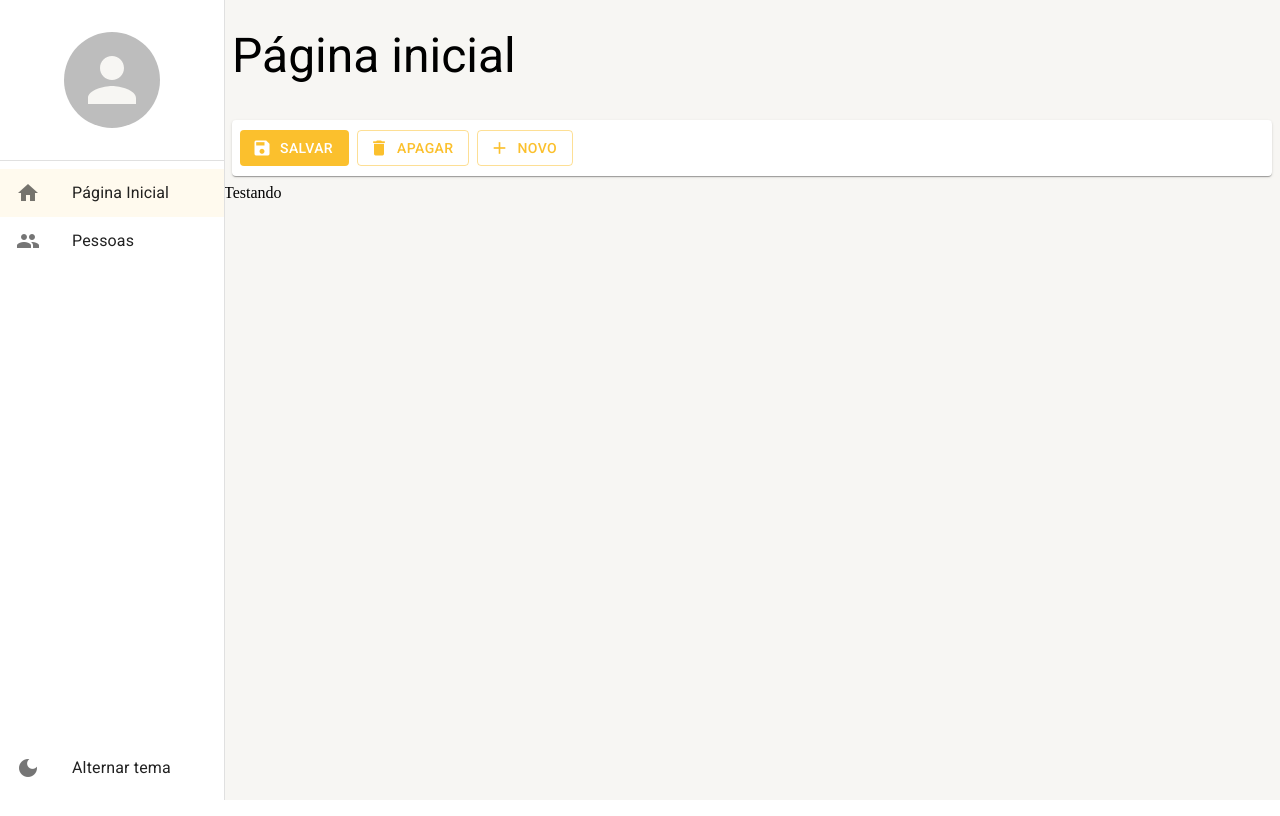
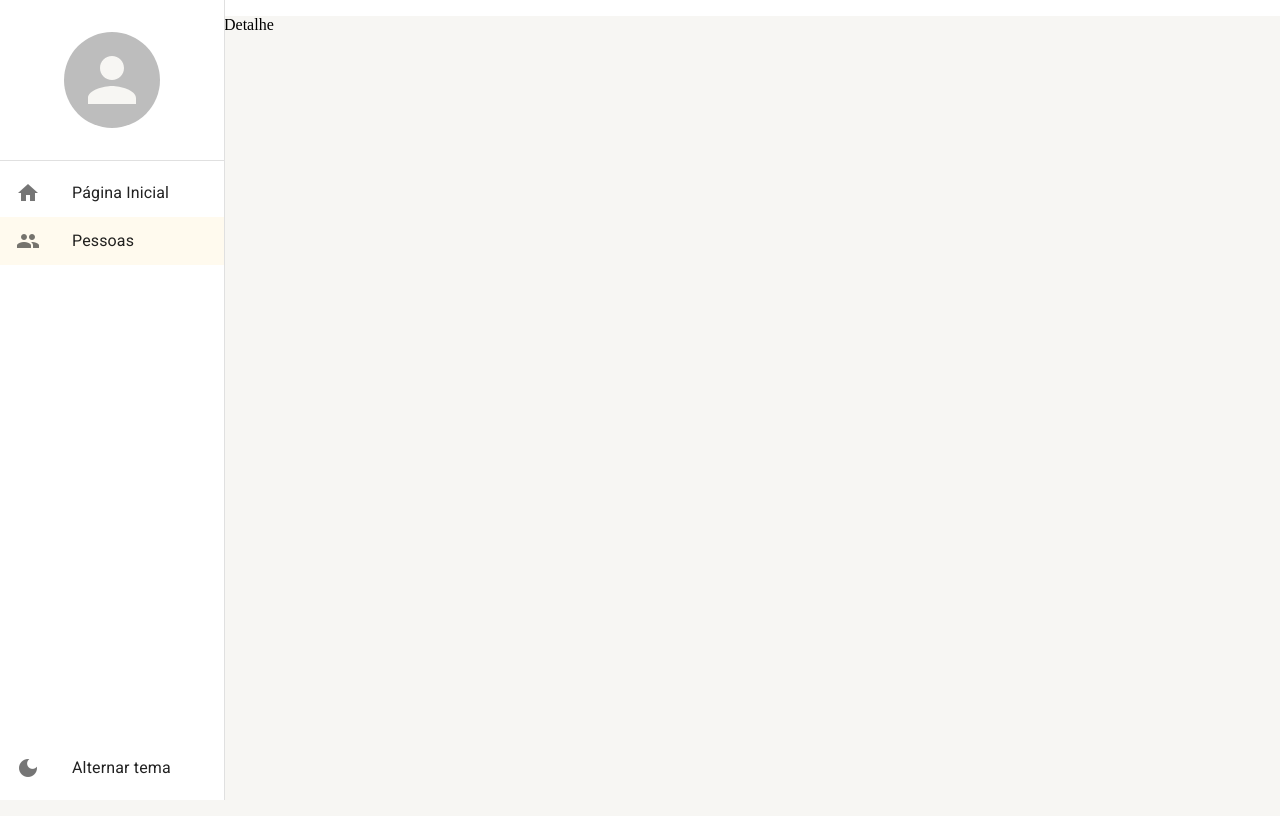
Before and after one commit to Roger-Franco/react-materialui-typescript, a React (Create React App) app: page /pessoas/detalhe/1 in a window 1280 px wide. Before the commit this address led to /pagina-inicial. Built offline with nearby package versions, Linux system fonts and the light colour scheme.

Commit message:
editing listing

```diff
--- a/src/pages/pessoas/ListagemDePessoas.tsx
+++ b/src/pages/pessoas/ListagemDePessoas.tsx
@@ -1,6 +1,6 @@
 import { Icon, IconButton, LinearProgress, Pagination, Paper, Table, TableBody, TableCell, TableContainer, TableFooter, TableHead, TableRow } from '@mui/material';
 import { useEffect, useMemo, useState } from 'react';
-import { useSearchParams } from 'react-router-dom';
+import { useNavigate, useSearchParams } from 'react-router-dom';
 import { FerramentasDaListagem } from '../../shared/components';
 import { Environment } from '../../shared/environment';
 import { useDebounce } from '../../shared/hooks';
@@ -11,6 +11,7 @@ import { IListagemPessoa, PessoasService } from '../../shared/services/api/pesso
 export const ListagemDePessoas: React.FC = () => {
   const [searchParams, setSearchParams] = useSearchParams();
   const { debounce } = useDebounce();
+  const navigate = useNavigate();
 
   const [rows, setRows] = useState<IListagemPessoa[]>([]);
   const [totalCount, setTotalCount] = useState(0);
@@ -89,7 +90,7 @@ export const ListagemDePessoas: React.FC = () => {
                   <IconButton size="small" onClick={() => handleDelete(row.id)}>
                     <Icon>delete</Icon>
                   </IconButton>
-                  <IconButton size="small">
+                  <IconButton size="small" onClick={() => navigate(`/pessoas/detalhe/${row.id}`)}>
                     <Icon>edit</Icon>
                   </IconButton>
                 </TableCell>
--- a/src/routes/index.tsx
+++ b/src/routes/index.tsx
@@ -29,7 +29,7 @@ export const AppRoutes = () => {
     <Routes>
       <Route path="/pagina-inicial" element={<Dashboard />} />
       <Route path="/pessoas" element={<ListagemDePessoas />} />
-      {/* <Route path="/pessoas/detalhe/:id" element={<Dashboard />} /> */}
+      <Route path="/pessoas/detalhe/:id" element={<p>Detalhe</p>} />
       <Route path="*" element={<Navigate to="/pagina-inicial" />} />
     </Routes>
   );
```
Also changed, not shown: 1 other file (tests, documents, lock files or other folders).
